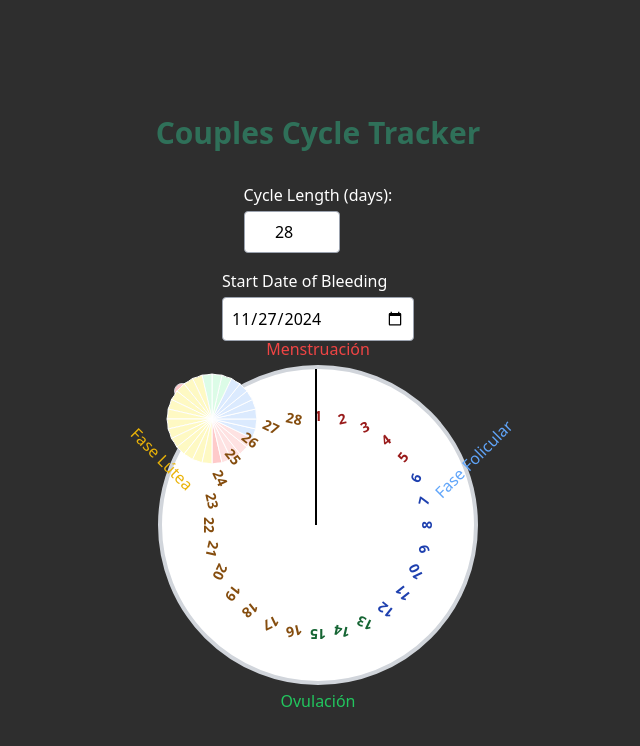
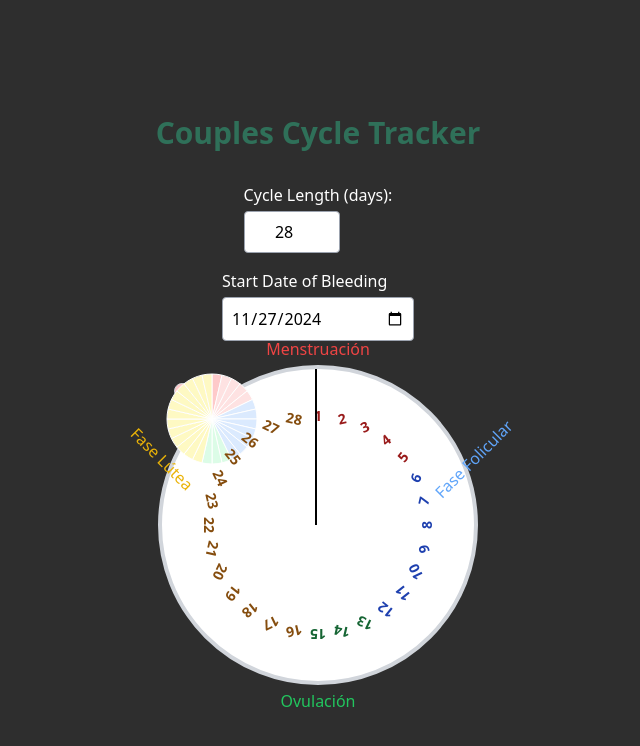
Before and after one commit to dougc95/cycle-tracker, a React (Vite) app: page / in a window 1280 px wide. Shown: the top 746 px of the page, without its empty margins (322-962 px from the left). Built offline with nearby package versions, Linux system fonts and the light colour scheme.

Commit message:
fix wedges rotation

```diff
--- a/src/components/MenstrualCycle.jsx
+++ b/src/components/MenstrualCycle.jsx
@@ -15,7 +15,12 @@ const MenstrualCycle = () => {
         const now = new Date();
         const diffInDays =
           Math.floor((now - start) / (1000 * 60 * 60 * 24)) % cycleLength;
-        return diffInDays >= 0 ? diffInDays : cycleLength + diffInDays;
+        // Reverse the direction for clockwise mapping
+        const clockwiseIndex =
+          (cycleLength - (diffInDays % cycleLength)) % cycleLength;
+        return clockwiseIndex >= 0
+          ? clockwiseIndex
+          : cycleLength + clockwiseIndex;
       };
       setCurrentDayIndex(calculateCurrentDayIndex());
     }
@@ -93,9 +98,9 @@ const MenstrualCycle = () => {
     const anglePerDay = 360 / cycleLength;
 
     return days.map((day, index) => {
-      // Changed to clockwise rotation
-      const startAngle = (-index * anglePerDay + 90) * (Math.PI / 180);
-      const endAngle = (-(index + 1) * anglePerDay + 90) * (Math.PI / 180);
+      // Angles are already adjusted for clockwise
+      const startAngle = (index * anglePerDay - 90) * (Math.PI / 180);
+      const endAngle = ((index + 1) * anglePerDay - 90) * (Math.PI / 180);
 
       const x1 = 50 + radius * Math.cos(startAngle);
       const y1 = 50 + radius * Math.sin(startAngle);
@@ -226,7 +231,7 @@ const MenstrualCycle = () => {
                   height: "50%",
                   backgroundColor: "black",
                   transform: `translateX(-50%) rotate(${
-                    -currentDayIndex * (360 / cycleLength) + 180
+                    currentDayIndex * (360 / cycleLength) + 180
                   }deg)`,
                   transformOrigin: "0% 0%",
                 }}
```
